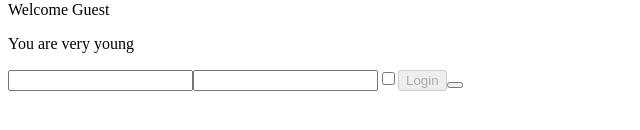
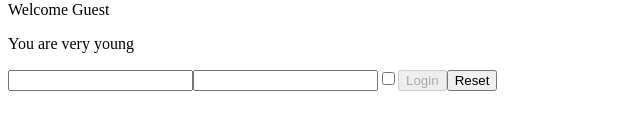
Before and after one commit to cyberRasam/React-exercises-Develhope, a React (Create React App) app in the folder my-app/: page / in a window 1280 px wide. Shown: the part 462-592 px from the top of the page, without its empty margins (0-640 px from the left). Built offline with nearby package versions, Linux system fonts and the light colour scheme.

Commit message:
exc done

```diff
--- a/my-app/src/components/Login.jsx
+++ b/my-app/src/components/Login.jsx
@@ -25,6 +25,14 @@ export class Login extends Component {
         this.props.onLogin({ username, password, remember });
     }
 
+    handleReset = () => {
+        this.setState ({
+            username : '',
+            password : '',
+            remember : false
+        })
+    }
+
   render() {
     const {username, password} = this.state;
     const isDisabled = !username || !password;
@@ -32,11 +40,11 @@ export class Login extends Component {
     return (
       <div className='login'>
 
-        <input type="text" name="username" onChange={this.handleChange} value={this.state.name}/>
+        <input type="text" name="username" onChange={this.handleChange} value={this.state.username}/>
         <input type="password" name="password" onChange={this.handleChange} value={this.state.password}/>
         <input type="checkbox"  name="remember" onChange={this.handleChange} checked={this.state.remember}/>
         <button onLogin={this.clickHandler} disabled={isDisabled}>Login</button>
-        <button type="reset" ></button>
+        <button type="reset" onClick={this.handleReset}>Reset</button>
       </div>
     )
   }
```
